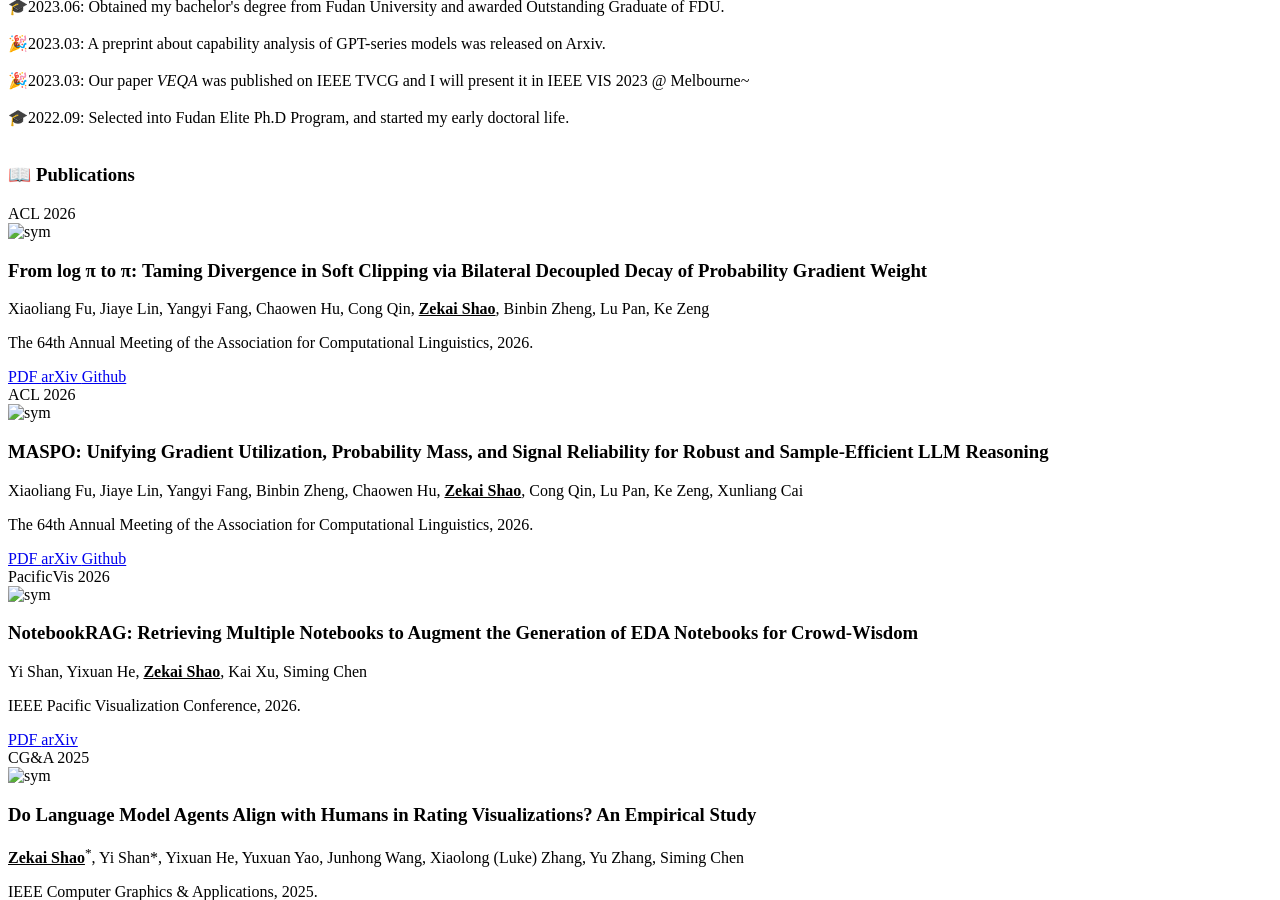
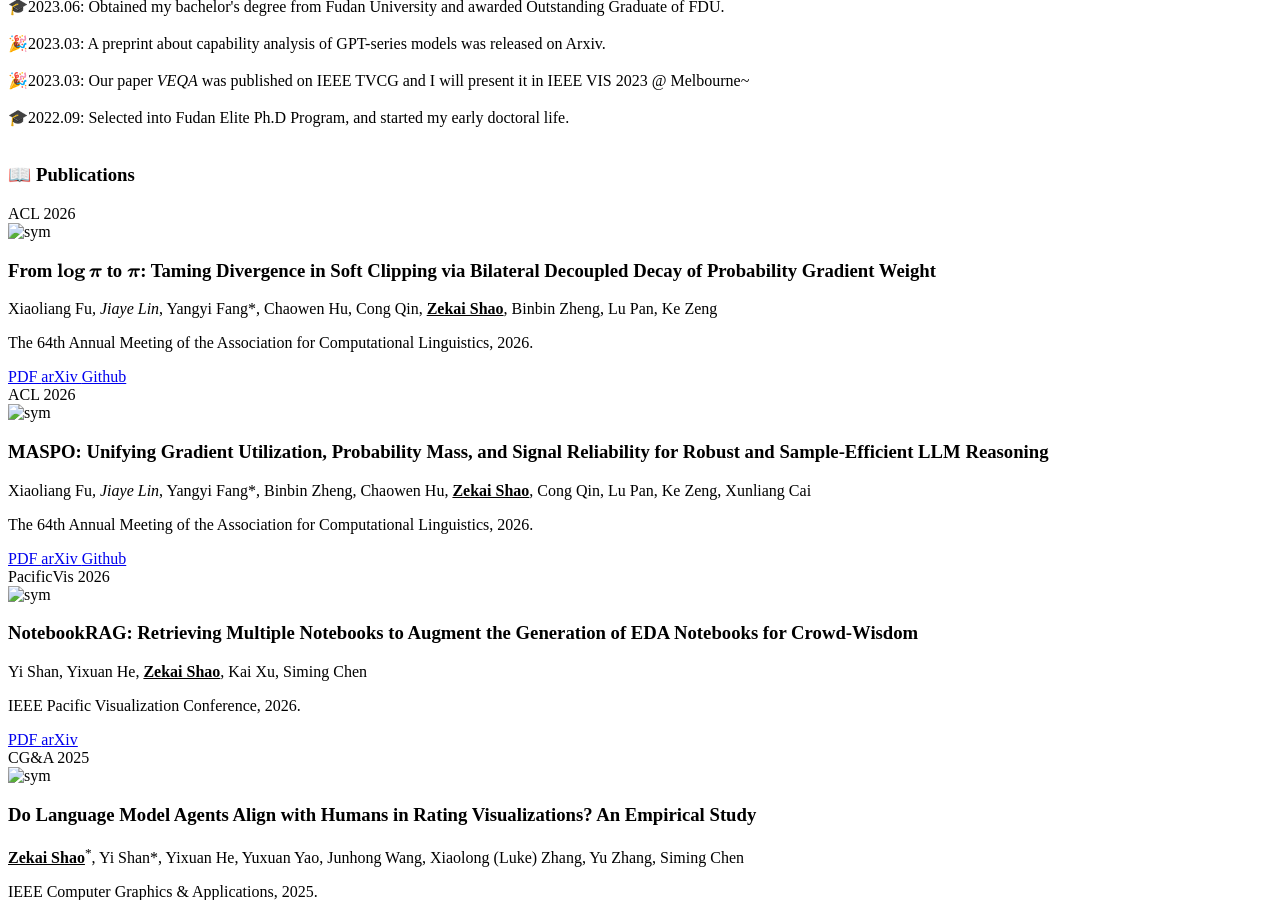
Before and after one commit to ZekaiShao25/ZekaiShao25.github.io, a Jekyll site: the page built from _pages/include/pub.md, in a window 1280 px wide and 900 px high, scrolled down 1159 px. Built offline with Jekyll 4.4.1, drawn with Linux system fonts in a browser that asks for light colours; our own code applies the rules of GitHub Pages for plain Markdown files; formulas are drawn with MathJax 3.

Commit message:
update on two acl papers

```diff
--- a/_pages/include/pub.md
+++ b/_pages/include/pub.md
@@ -3,9 +3,9 @@
 <div class='paper-box'><div class='paper-box-image'><div><div class="badge">ACL 2026</div><img src='images/paper/dgpo.jpg' alt="sym" width="100%"></div></div>
 <div class='paper-box-text' markdown="1">
 
-### From log π to π: Taming Divergence in Soft Clipping via Bilateral Decoupled Decay of Probability Gradient Weight
+### From $\boldsymbol{\log\pi}$ to $\boldsymbol{\pi}$: Taming Divergence in Soft Clipping via Bilateral Decoupled Decay of Probability Gradient Weight
 
-Xiaoliang Fu, Jiaye Lin, Yangyi Fang, Chaowen Hu, Cong Qin, **<u>Zekai Shao</u>**, Binbin Zheng, Lu Pan, Ke Zeng
+Xiaoliang Fu*, Jiaye Lin*, Yangyi Fang*, Chaowen Hu, Cong Qin, **<u>Zekai Shao</u>**, Binbin Zheng, Lu Pan, Ke Zeng
 
 The 64th Annual Meeting of the Association for Computational Linguistics, 2026.
 
@@ -32,7 +32,7 @@ The 64th Annual Meeting of the Association for Computational Linguistics, 2026.
 
 ### MASPO: Unifying Gradient Utilization, Probability Mass, and Signal Reliability for Robust and Sample-Efficient LLM Reasoning
 
-Xiaoliang Fu, Jiaye Lin, Yangyi Fang, Binbin Zheng, Chaowen Hu, **<u>Zekai Shao</u>**, Cong Qin, Lu Pan, Ke Zeng, Xunliang Cai
+Xiaoliang Fu*, Jiaye Lin*, Yangyi Fang*, Binbin Zheng, Chaowen Hu, **<u>Zekai Shao</u>**, Cong Qin, Lu Pan, Ke Zeng, Xunliang Cai
 
 The 64th Annual Meeting of the Association for Computational Linguistics, 2026.
 
```
